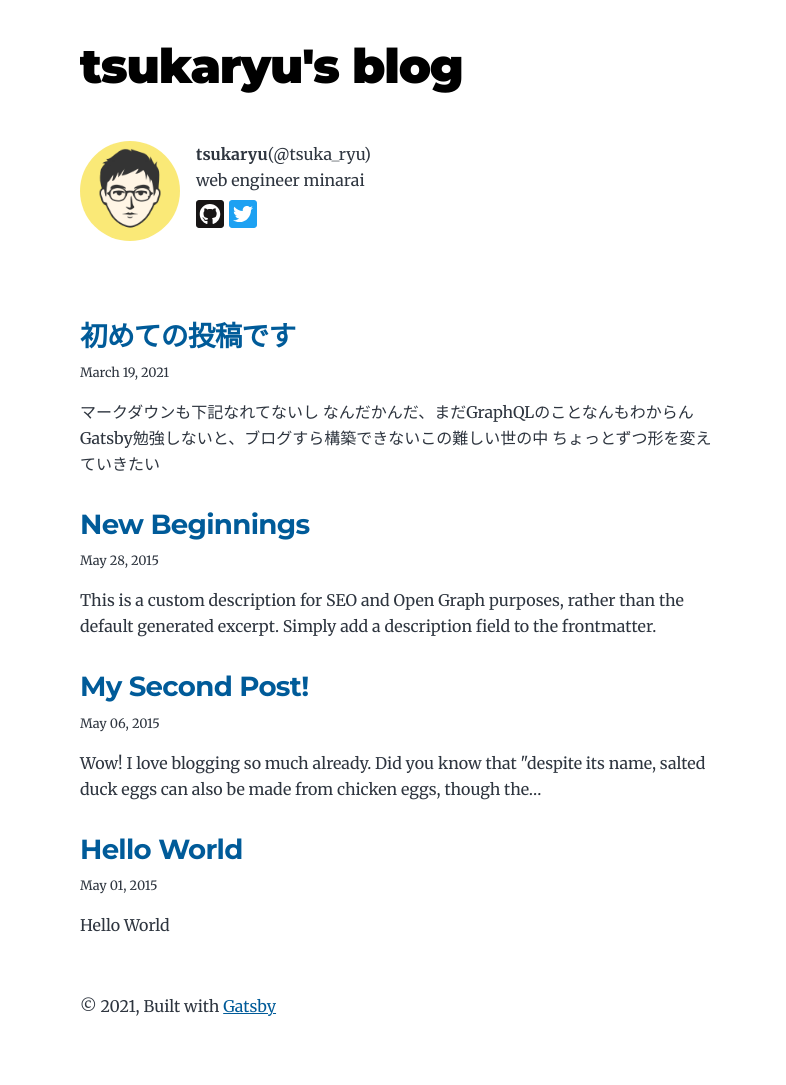
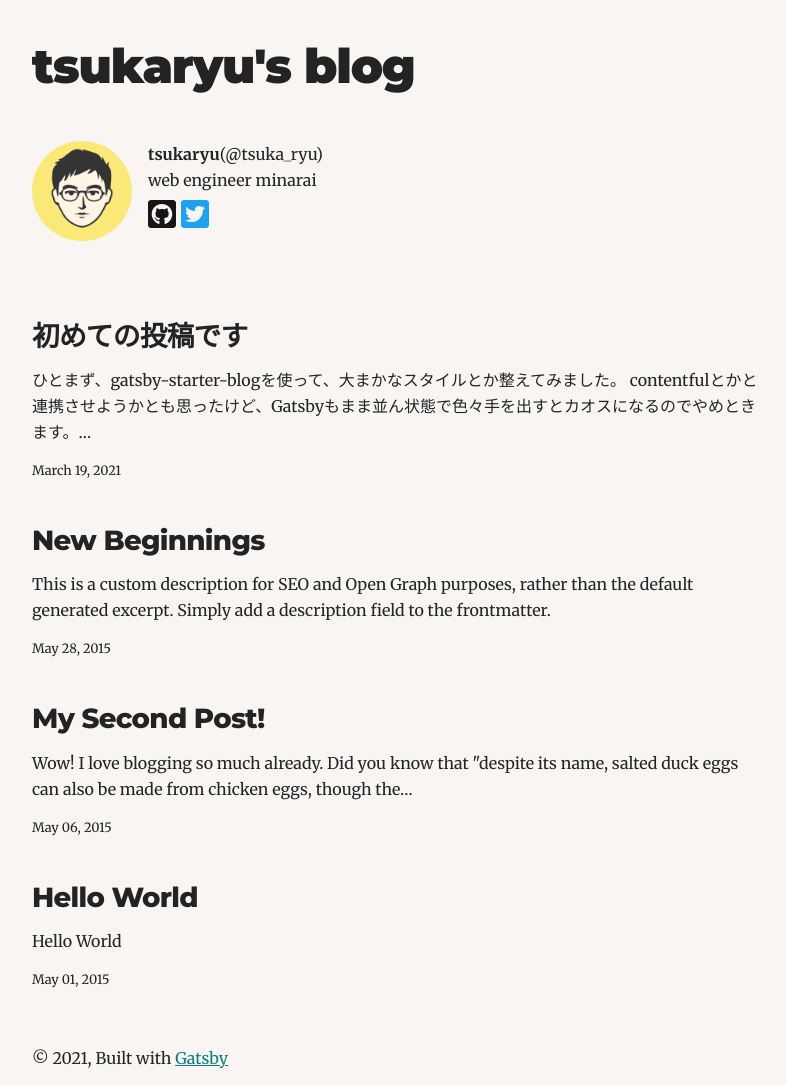
Before and after one commit to sushin-ya/myblog, a Gatsby site: page / in a window 1280 px wide. Shown: the whole page, without its empty margins (244-1030 px from the left). Built offline with nearby package versions, Linux system fonts and the light colour scheme; Gatsby itself is replaced by a stand-in of ours; a web font is replaced by a local one.

Commit message:
font changed

```diff
--- a/content/blog/my-first-post/index.md
+++ b/content/blog/my-first-post/index.md
@@ -3,9 +3,10 @@ title: 初めての投稿です
 date: "2021-03-19T23:46:37.121Z"
 ---
 
-マークダウンも下記なれてないし
+ひとまず、gatsby-starter-blogを使って、大まかなスタイルとか整えてみました。
 
-なんだかんだ、まだGraphQLのことなんもわからん
+contentfulとかと連携させようかとも思ったけど、Gatsbyもまま並ん状態で色々手を出すとカオスになるのでやめときます。
 
-Gatsby勉強しないと、ブログすら構築できないこの難しい世の中
-ちょっとずつ形を変えていきたい
+Github→Netfilyで自動反映するのは直ぐにできるので、markdownでカキカキしていこうと思います。
+
+フォントの癖じわじわくる
--- a/gatsby-config.js
+++ b/gatsby-config.js
@@ -6,7 +6,7 @@ module.exports = {
       summary: `web engineer minarai`,
     },
     description: `This is a blog for tsukaryu to keep a memorandum about technology.`,
-    siteUrl: ``,
+    siteUrl: `https://github.com/tsuka-ryu`,
     social: {
       twitter: `tsuka_ryu`,
     },
--- a/package.json
+++ b/package.json
@@ -8,6 +8,8 @@
     "url": "https://github.com/gatsbyjs/gatsby/issues"
   },
   "dependencies": {
+    "@fontsource/reggae-one": "^4.2.2",
+    "@fontsource/rocknroll-one": "^4.2.2",
     "@fortawesome/fontawesome-svg-core": "^1.2.35",
     "@fortawesome/free-brands-svg-icons": "^5.15.3",
     "@fortawesome/react-fontawesome": "^0.1.14",
@@ -15,6 +17,7 @@
     "gatsby-plugin-feed": "^3.0.0",
     "gatsby-plugin-gatsby-cloud": "^2.0.0",
     "gatsby-plugin-google-analytics": "^3.0.0",
+    "gatsby-plugin-google-fonts": "^1.0.1",
     "gatsby-plugin-image": "^1.0.0",
     "gatsby-plugin-manifest": "^3.0.0",
     "gatsby-plugin-offline": "^4.0.0",
--- a/src/pages/index.js
+++ b/src/pages/index.js
@@ -4,6 +4,7 @@ import { Link, graphql } from "gatsby"
 import Bio from "../components/bio"
 import Layout from "../components/layout"
 import SEO from "../components/seo"
+import "@fontsource/rocknroll-one"
 
 const BlogIndex = ({ data, location }) => {
   const siteTitle = data.site.siteMetadata?.title || `Title`
@@ -44,7 +45,6 @@ const BlogIndex = ({ data, location }) => {
                       <span itemProp="headline">{title}</span>
                     </Link>
                   </h2>
-                  <small>{post.frontmatter.date}</small>
                 </header>
                 <section>
                   <p
@@ -54,6 +54,11 @@ const BlogIndex = ({ data, location }) => {
                     itemProp="description"
                   />
                 </section>
+                <footer>
+                  <small>
+                    {post.frontmatter.date}
+                  </small>
+                </footer>
               </article>
             </li>
           )
--- a/src/style.css
+++ b/src/style.css
@@ -11,7 +11,7 @@
   --maxWidth-3xl: 48rem;
   --maxWidth-4xl: 56rem;
   --maxWidth-full: "100%";
-  --maxWidth-wrapper: var(--maxWidth-2xl);
+  --maxWidth-wrapper: var(--maxWidth-3xl);
   --spacing-px: "1px";
   --spacing-0: 0;
   --spacing-1: 0.25rem;
@@ -27,11 +27,12 @@
   --spacing-20: 5rem;
   --spacing-24: 6rem;
   --spacing-32: 8rem;
-  --fontFamily-sans: Montserrat, system-ui, -apple-system, BlinkMacSystemFont,
-    "Segoe UI", Roboto, "Helvetica Neue", Arial, "Noto Sans", sans-serif,
-    "Apple Color Emoji", "Segoe UI Emoji", "Segoe UI Symbol", "Noto Color Emoji";
-  --fontFamily-serif: "Merriweather", "Georgia", Cambria, "Times New Roman",
-    Times, serif;
+  --fontFamily-sans: Montserrat, "RocknRoll One", "Reggae One", system-ui,
+    -apple-system, BlinkMacSystemFont, "Segoe UI", Roboto, "Helvetica Neue",
+    Arial, "Noto Sans", sans-serif, "Apple Color Emoji", "Segoe UI Emoji",
+    "Segoe UI Symbol", "Noto Color Emoji";
+  --fontFamily-serif: "Merriweather", "RocknRoll One", "Reggae One", "Georgia",
+    Cambria, "Times New Roman", Times, serif;
   --font-body: var(--fontFamily-serif);
   --font-heading: var(--fontFamily-sans);
   --fontWeight-normal: 400;
@@ -54,12 +55,13 @@
   --fontSize-5: 2.074rem;
   --fontSize-6: 2.488rem;
   --fontSize-7: 2.986rem;
-  --color-primary: #005b99;
-  --color-text: #2e353f;
-  --color-text-light: #4f5969;
-  --color-heading: #1a202c;
-  --color-heading-black: black;
+  --color-primary: #078080;
+  --color-text: #222525;
+  --color-text-light: #232323;
+  --color-heading: #232323;
+  --color-heading-black: #232323;
   --color-accent: #d1dce5;
+  --color-background: #f8f5f2;
 }
 
 /* HTML elements */
@@ -81,10 +83,11 @@ body {
   font-family: var(--font-body);
   font-size: var(--fontSize-1);
   color: var(--color-text);
+  background-color: var(--color-background);
 }
 
 footer {
-  padding: var(--spacing-6) var(--spacing-0);
+  padding: var(--spacing-3) var(--spacing-0);
 }
 
 hr {
@@ -270,7 +273,8 @@ a:focus {
 
 .post-list-item h2 {
   font-size: var(--fontSize-4);
-  color: var(--color-primary);
+  font-weight: var(--fontWeight-extrabold);
+  color: var(--color-heading);
   margin-bottom: var(--spacing-2);
   margin-top: var(--spacing-0);
 }
```
Also changed, not shown: 1 other file.
